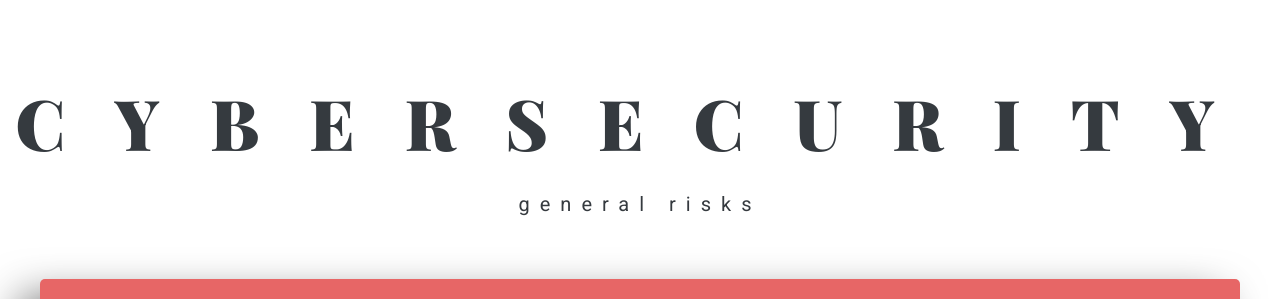
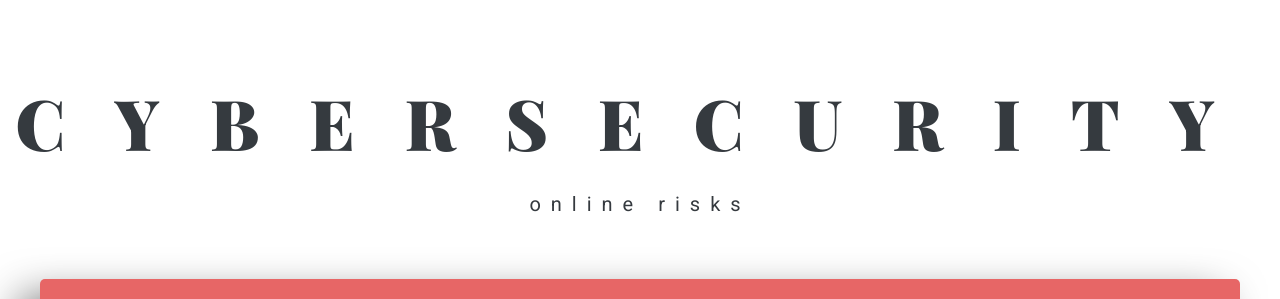
Before and after one commit to OksanaWeigandSuminski/Quizzes, a plain HTML site: page online_risks/index.html in a window 1280 px wide. Shown: the top 299 px of the page. Drawn offline with nearby package versions, Linux system fonts and the light colour scheme.

Commit message:
fixed title

```diff
--- a/online_risks/index.html
+++ b/online_risks/index.html
@@ -12,7 +12,7 @@
 
 		<div id="header">
             <h1>CYBERSECURITY</h1>
-            <p id="subtitle"> general risks</p>
+            <p id="subtitle"> online risks</p>
 		</div>
         <div id="message">
         <p id="answerResponse">CLICK TO START! </p>
```
